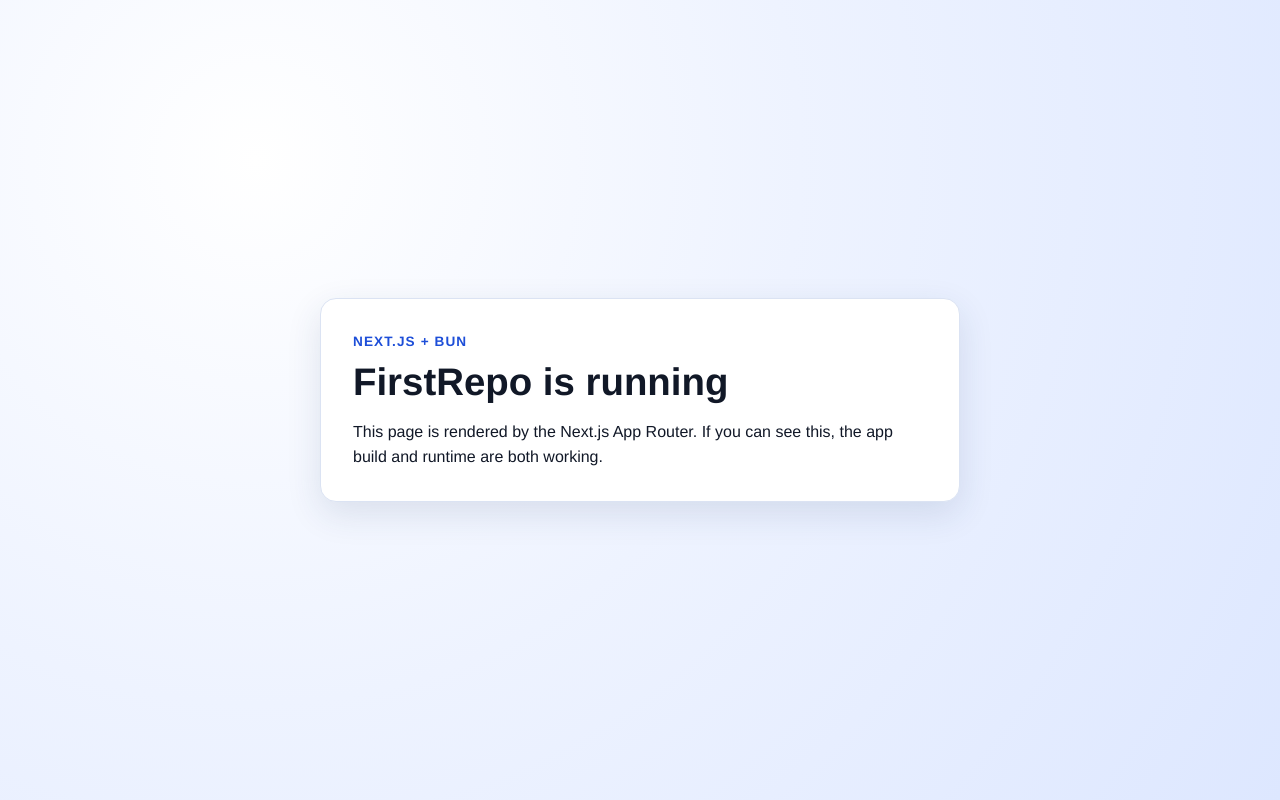
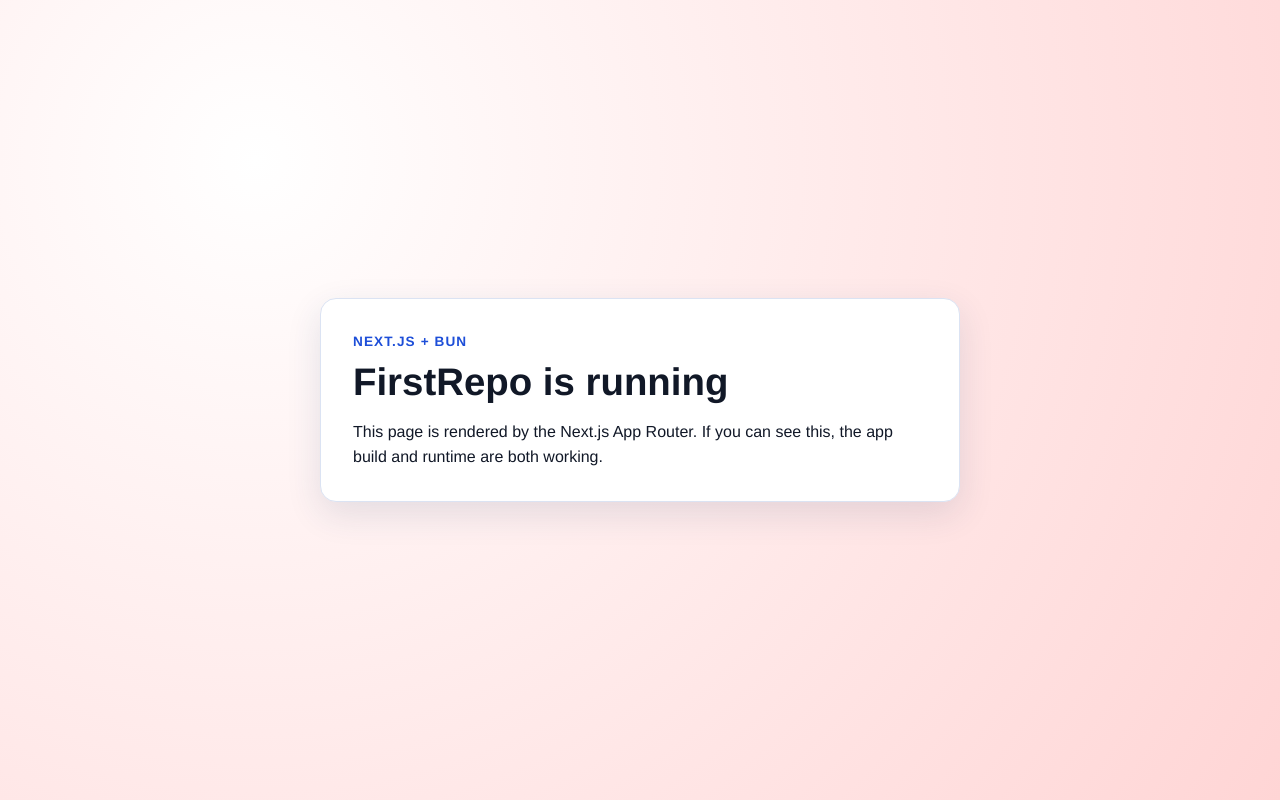
Before and after one commit to Zeyuzhao/FirstRepo, a Next.js app: page / in a window 1280 px wide. Built offline with nearby package versions, Linux system fonts and the light colour scheme.

Commit message:
Change page background from blue to red

```diff
--- a/app/globals.css
+++ b/app/globals.css
@@ -18,7 +18,7 @@
   display: grid;
   place-items: center;
   padding: 2rem;
-  background: radial-gradient(circle at 20% 20%, #ffffff 0%, #eef3ff 45%, #dde7ff 100%);
+  background: radial-gradient(circle at 20% 20%, #ffffff 0%, #ffecec 45%, #ffd5d5 100%);
 }
 
 .card {
```
